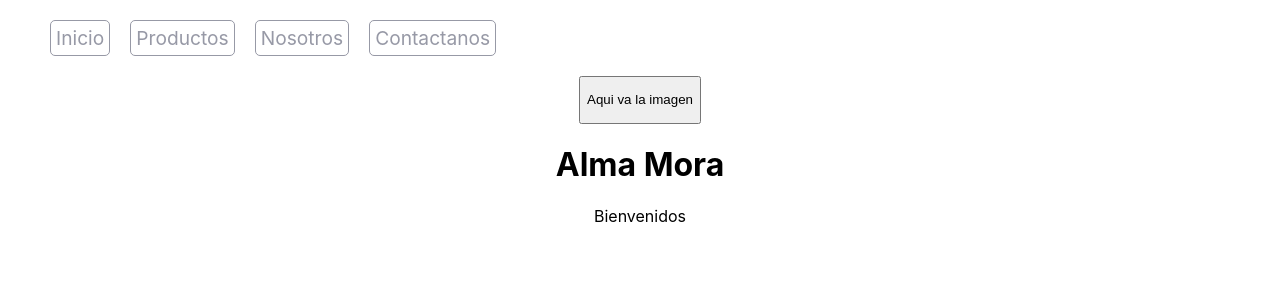
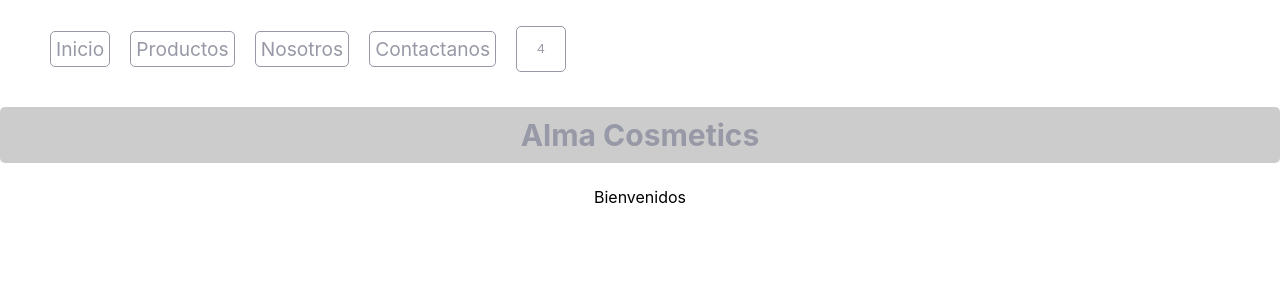
Before and after one commit to mmakka/Mi-app, a React (Create React App) app: page / in a window 1280 px wide. Shown: the top 300 px of the page. Built offline with nearby package versions, Linux system fonts and the light colour scheme.

Commit message:
termino Navbar.js

```diff
--- a/package.json
+++ b/package.json
@@ -3,9 +3,14 @@
   "version": "0.1.0",
   "private": true,
   "dependencies": {
+    "@fortawesome/fontawesome-svg-core": "^6.2.0",
+    "@fortawesome/free-brands-svg-icons": "^6.2.0",
+    "@fortawesome/free-solid-svg-icons": "^6.2.0",
+    "@fortawesome/react-fontawesome": "^0.2.0",
     "@testing-library/jest-dom": "^5.16.5",
     "@testing-library/react": "^13.4.0",
     "@testing-library/user-event": "^13.5.0",
+    "babel-plugin-macros": "^3.1.0",
     "react": "^18.2.0",
     "react-dom": "^18.2.0",
     "react-scripts": "5.0.1",
--- a/public/index.html
+++ b/public/index.html
@@ -15,15 +15,9 @@
       user's mobile device or desktop. See https://developers.google.com/web/fundamentals/web-app-manifest/
     -->
     <link rel="manifest" href="%PUBLIC_URL%/manifest.json" />
-    <!--
-      Notice the use of %PUBLIC_URL% in the tags above.
-      It will be replaced with the URL of the `public` folder during the build.
-      Only files inside the `public` folder can be referenced from the HTML.
+    <script defer type="module" src="https://unpkg.com/ionicons@5.5.2/dist/ionicons/ionicons.esm.js"></script>
+    <script defer nomodule src="https://unpkg.com/ionicons@5.5.2/dist/ionicons/ionicons.js"></script>
 
-      Unlike "/favicon.ico" or "favicon.ico", "%PUBLIC_URL%/favicon.ico" will
-      work correctly both with client-side routing and a non-root public URL.
-      Learn how to configure a non-root public URL by running `npm run build`.
-    -->
     <title>React App</title>
   </head>
   <body>
--- a/src/App.css
+++ b/src/App.css
@@ -36,3 +36,7 @@
     transform: rotate(360deg);
   }
 }
+
+.active-icon > ion-icon{
+  font-size: 100px;
+}
--- a/src/App.js
+++ b/src/App.js
@@ -2,6 +2,8 @@ import logo from './logo.svg';
 import './App.css';
 import ItemsListContainer from "./components/ItemsListContainer";
 import NavBar from './components/NavBar';
+import {FontAwesonmeIcon} from "@fortawesome/react-fontawesome";
+import faBell from "@fortawesome/free-solid-svg-icons";
 
 function App() {
   return (
--- a/src/components/CartWidget.js
+++ b/src/components/CartWidget.js
@@ -1,8 +1,15 @@
+ import "./NavBar.css";
+
 function CartWidget() {
     return(
-        <button>
-            <p>Aqui va la imagen</p>
-        </button>
+        <div className="container">
+            <div className="active-icon">
+            <button className="button-cart">
+            <ion-icon name="cart-outline"></ion-icon>
+            <p>4</p>
+            </button>
+        </div>
+        </div>
     );
 };
 
--- a/src/components/NavBar.css
+++ b/src/components/NavBar.css
@@ -8,11 +8,19 @@
   .navbar-principal{
     display: flex;
     padding: 5px;
+    justify-content: end;
   }
 
-.list-nav{
+  .titulo-principal{
+    font-size: 30px;
+    color: #9799A6;
+    background-color: #CCC;
+    border-radius: 5px;
+    padding: 10px;
+  }
+
+  .list-nav{
   display: flex;
-  justify-content: start;
   align-items: center;
   background-color: #FFF;
 }
@@ -37,4 +45,20 @@
   padding: 5px;
   border-radius: 5px;
   border: 1px solid #9799A6;
+  justify-content:space-between;
 };
+
+.container button{
+  display: flex;
+}
+
+.button-cart{
+  display: flex;
+  align-items: center;
+  padding-left: 20px;
+  padding-right: 20px;
+  color: #9799A6;
+  border-radius: 5px;
+  border: 1px solid #9799A6;
+  background-color: #FFF;
+}
--- a/src/components/NavBar.js
+++ b/src/components/NavBar.js
@@ -10,10 +10,10 @@ function NavBar() {
                     <li className="li"><a href="" >Productos</a></li>
                     <li className="li"><a href="" >Nosotros</a></li>
                     <li className="li"><a href="" >Contactanos</a></li>
+                    <li className="li"><CartWidget /></li>
                 </ul>
-                <CartWidget />
+                <h1 className="titulo-principal">Alma Cosmetics</h1>
             </nav>
-            <h1>Alma Mora</h1>
         </div>
     );
 }
```
Also changed, not shown: 1 other file (tests, documents, lock files or other folders). Lines whose indentation alone changed are shown as unchanged.
